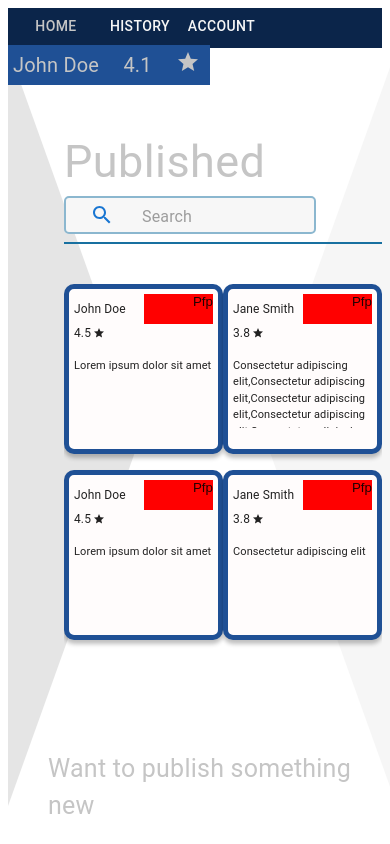
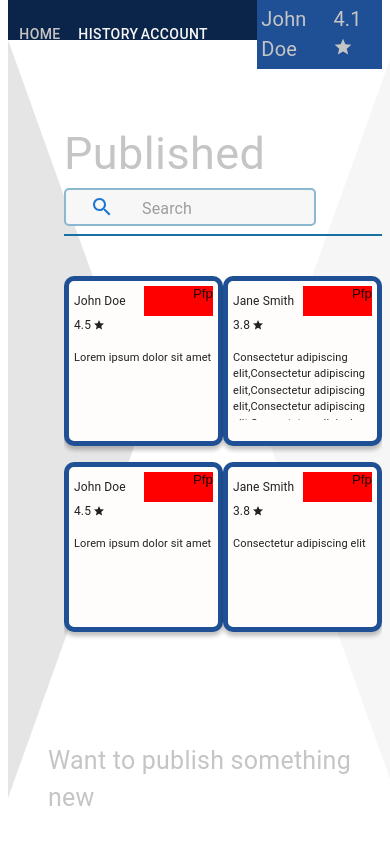
Before and after one commit to CM10313/CM20314-ESP, a Next.js app: page /researchHome in a window 390 px wide. Shown: the top 844 px of the page. Built offline with nearby package versions, Linux system fonts and the light colour scheme.

Commit message:
made minor ui fixes and added responsivness to diversity page

```diff
--- a/Components/barGraphs.tsx
+++ b/Components/barGraphs.tsx
@@ -68,7 +68,8 @@ const BarGraph: React.FC<BarGraphProps> = ({graphData}) => {
     return (
         <Box sx={{
             display:'flex',
-            width: '400px',
+            width: '95%',
+            maxWidth: '500px',
             backgroundColor: '#F6F6F6',
             boxShadow: '0.5em 0.5em 1em 0.1em grey',
             borderRadius:'5px',
--- a/Components/diversityScore.tsx
+++ b/Components/diversityScore.tsx
@@ -2,7 +2,7 @@ import {Typography, Grid } from "@mui/material";
 
 const OverallDiversityScore: React.FC<{score: number}> = ({score}) => {
     return(
-        <Grid width="25em" height="16em" display = "flex" alignItems="center" justifyContent="center" flexDirection="column" sx={{ backgroundColor: '#F6F6F6', borderRadius: '5px', boxShadow: '0px 4px 4px 0px #00000040'  }}>
+        <Grid  display = "flex" alignItems="center" justifyContent="center" flexDirection="column" sx={{ backgroundColor: '#F6F6F6', borderRadius: '5px', boxShadow: '0px 4px 4px 0px #00000040',maxWidth: '400px',width: '95%',height:'250px'  }}>
             <Typography> Overall Diversity Score </Typography>
             <Typography fontSize="3em" fontWeight="bold"> {score} / 100</Typography>
         </Grid>
--- a/Components/navbar.tsx
+++ b/Components/navbar.tsx
@@ -16,15 +16,16 @@ const Navbar: React.FC<NavBarProps> = ({ name, rating}: NavBarProps) => {
           alignItems: 'center',
           backgroundColor: '#0B254A',
           color: '#0B254A',
-          margin: '0',
+          mt: -1,
+          width:'100%',
           height:'40px'}}
 
       >
-          <Grid item xs={10} sm={8} sx={{
+          <Grid item xs={8} sx={{
             display: 'flex',
             justifyContent: 'right',
             alignItems: 'center',
-            ml:2 }}>
+             }}>
                       <Grid container columns={isMobile ? 12:14}>
                       <Grid item xs={isMobile ? 3:2}><Button ><Link style={{ color: '#C5C5C5', textDecoration: 'none' }}  href={"/profile"}>Home</Link></Button></Grid>
                       <Grid item xs={isMobile ? 3:2}><Button><Link style={{ color: '#F6F6F6', textDecoration: 'none',whiteSpace:'nowrap',overflow:'auto' }}  href={"/"}>History</Link></Button></Grid>
@@ -32,21 +33,24 @@ const Navbar: React.FC<NavBarProps> = ({ name, rating}: NavBarProps) => {
                       </Grid>
           </Grid>
 
-          <Grid item>
+          <Grid item xs={4} sx={{ display:'flex',justifyContent:'end'}}>
             <Box
               sx={{
                 display: 'flex',
                 justifyContent: 'space-between',
                 backgroundColor: '#1F5095',
-                padding: '5px',
+                padding: '4px',
                 margin: '0',
-                width: '12rem', //270px
+                width: '100%', //270px
+                maxWidth:'270px',
                 color: '#c5c5c5',
               }}
             >
               <Typography fontSize={20}>{name}</Typography>
-              <Typography fontSize={20}>{rating}</Typography>
-              <StarIcon data-testid="star-icon" sx={{ fontSize: '20', marginRight: '5px' }} />
+              <Typography fontSize={20} sx={{ display: 'inline-block', verticalAlign: 'middle' }}>
+                  {rating}
+                  <StarIcon data-testid="star-icon" sx={{ fontSize: 20, marginRight: '5px', verticalAlign: 'middle',mb:1 }} />
+              </Typography>
           </Box>
           </Grid>
       </Grid>
```
Also changed, not shown: Components/donughtChart.tsx (+3 -4 lines), Components/horizontalBarGraph.tsx (+7 -4 lines), pages/diversityView.tsx (+25 -9 lines).
